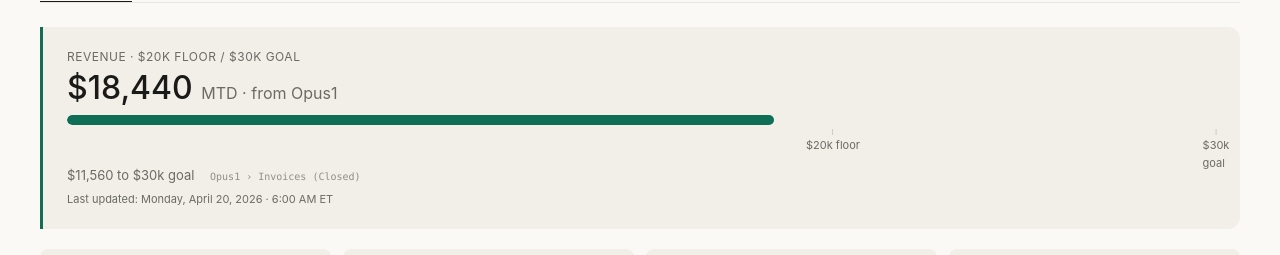
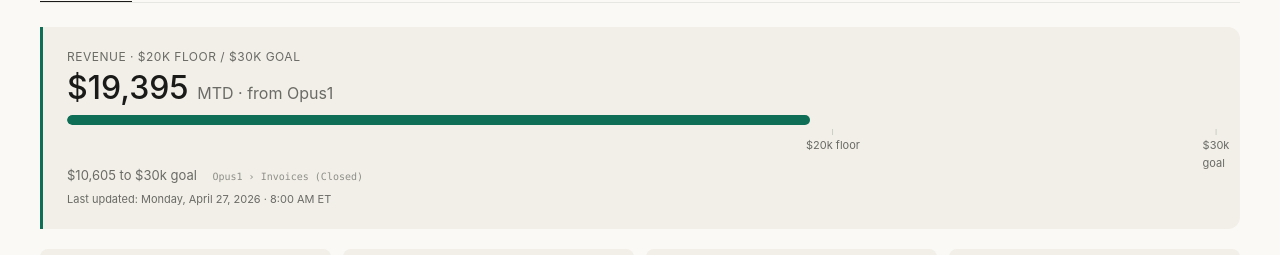
Before and after one commit to kirkjhabana/hvps-dashboard, a plain HTML site: page index.html in a window 1280 px wide. Shown: the part 239-494 px from the top of the page. Drawn offline with nearby package versions, Linux system fonts and the light colour scheme.

Commit message:
Revenue update Apr 27: $19,395 MTD · 64.65% to $30k goal

```diff
--- a/index.html
+++ b/index.html
@@ -337,11 +337,11 @@
     <div class="kpi-banner">
       <div class="kpi-label">Revenue · $20k floor / $30k goal</div>
       <!-- OPUS1_REVENUE_START -->
-      <div class="kpi-big" id="opus-revenue">$18,440 <span style="font-size: 16px; color: var(--text-muted); font-weight: 400;">MTD · from Opus1</span></div>
+      <div class="kpi-big" id="opus-revenue">$19,395 <span style="font-size: 16px; color: var(--text-muted); font-weight: 400;">MTD · from Opus1</span></div>
       <!-- OPUS1_REVENUE_END -->
       <div class="progress-track" style="margin-top: 10px;">
         <!-- OPUS1_PROGRESS_START -->
-        <div class="progress-bar teal" style="width: 61.5%;" id="opus-progress"></div>
+        <div class="progress-bar teal" style="width: 64.65%;" id="opus-progress"></div>
         <!-- OPUS1_PROGRESS_END -->
       </div>
       <div class="progress-markers">
@@ -350,12 +350,12 @@
       </div>
       <div class="kpi-note" style="margin-top: 16px;">
         <!-- OPUS1_GAP_START -->
-        <span id="opus-gap">$11,560 to $30k goal</span>
+        <span id="opus-gap">$10,605 to $30k goal</span>
         <!-- OPUS1_GAP_END -->
         <span class="source-tag">Opus1 › Invoices (Closed)</span>
       </div>
       <!-- OPUS1_TIMESTAMP_START -->
-      <div class="kpi-note" id="opus-timestamp" style="font-size: 11px; margin-top: 4px;">Last updated: Monday, April 20, 2026 · 6:00 AM ET</div>
+      <div class="kpi-note" id="opus-timestamp" style="font-size: 11px; margin-top: 4px;">Last updated: Monday, April 27, 2026 · 8:00 AM ET</div>
       <!-- OPUS1_TIMESTAMP_END -->
     </div>
 
```
